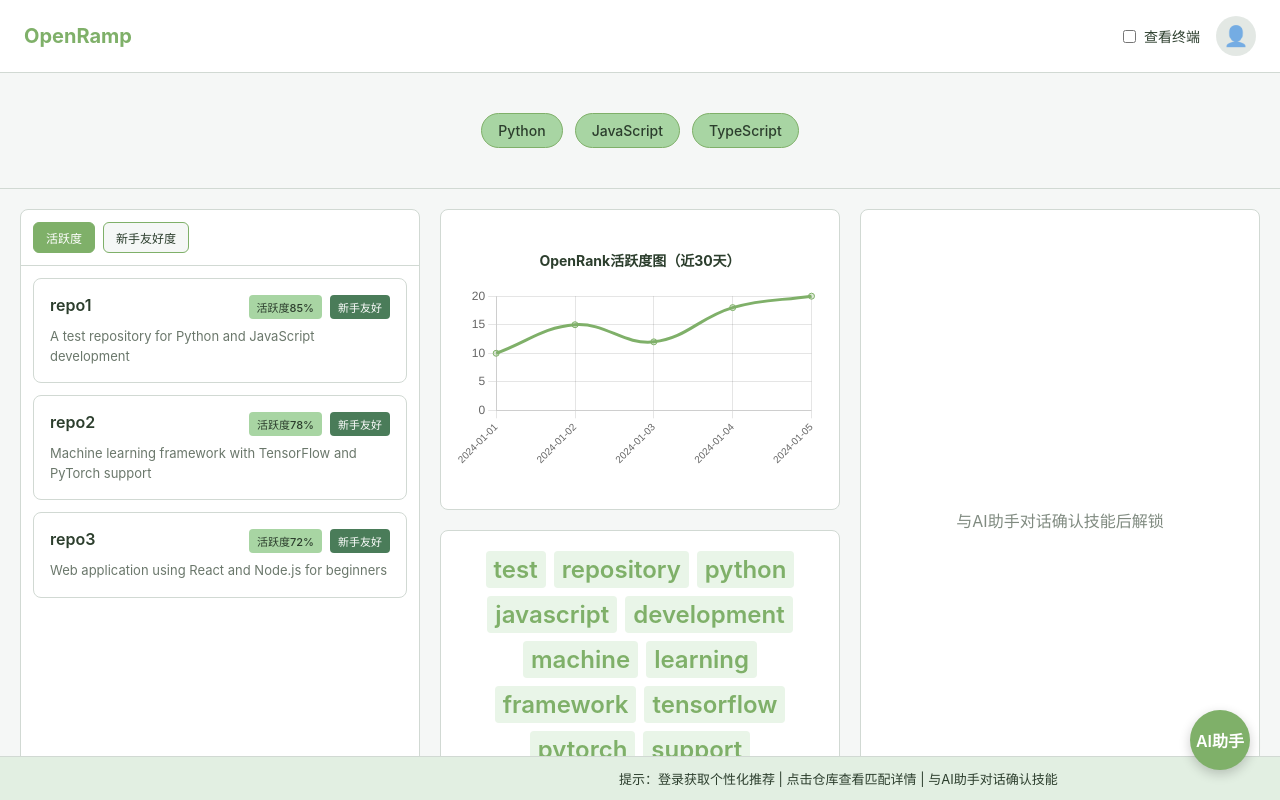
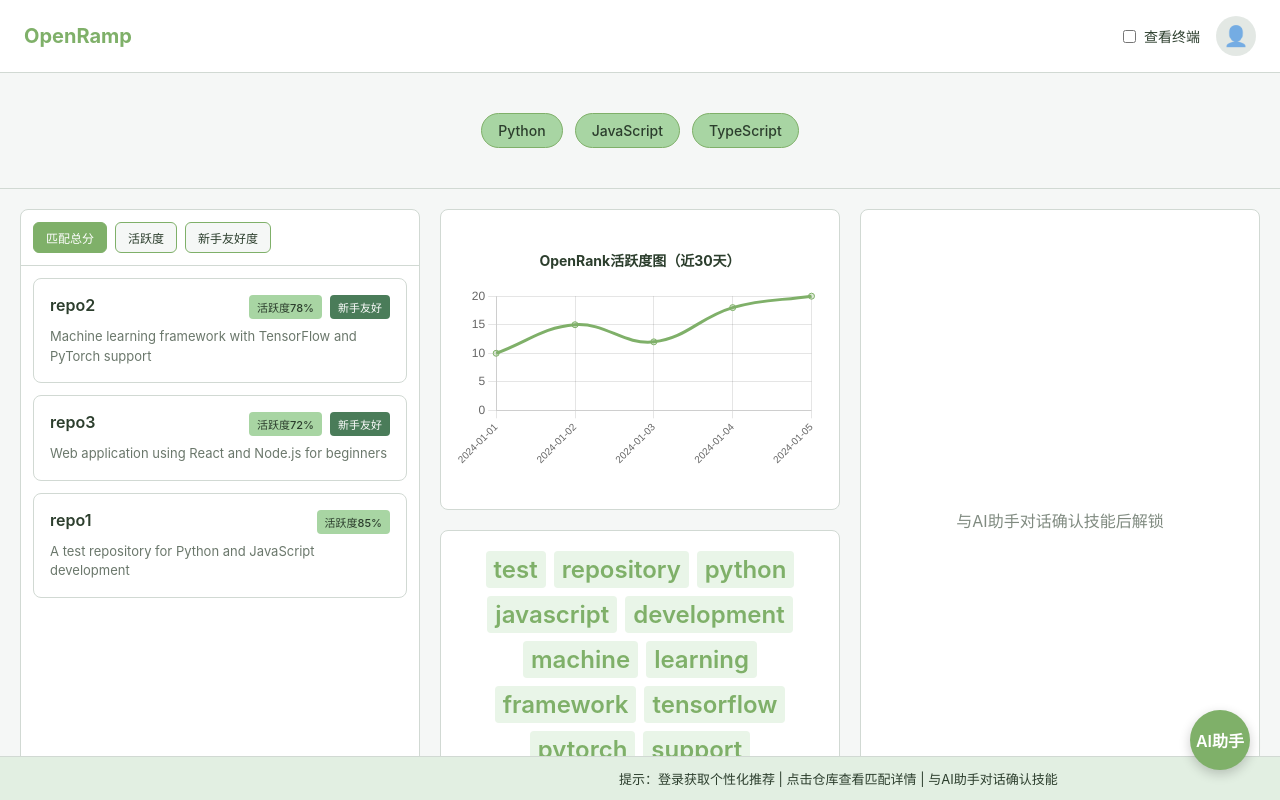
Before and after one commit to AVALorrie37/OpenRamp, a React (Vite) app in the folder frontend/: page / in a window 1280 px wide. Built offline with nearby package versions, Linux system fonts and the light colour scheme.

Commit message:
新增：主页左侧按匹配总分排序

```diff
--- a/frontend/src/components/Module1_MainCenter/RepoList.tsx
+++ b/frontend/src/components/Module1_MainCenter/RepoList.tsx
@@ -7,15 +7,17 @@
   onRepoClick: (repo: RepoResponse) => void
 }
 
-type SortType = 'active' | 'friendly'
+type SortType = 'match' | 'active' | 'friendly'
 
 const RepoList: React.FC<RepoListProps> = ({ repos, onRepoClick }) => {
-  const [sortType, setSortType] = useState<SortType>('active')
+  const [sortType, setSortType] = useState<SortType>('match')
 
   const sortedRepos = [...repos].sort((a, b) => {
-    if (sortType === 'active') {
+    if (sortType === 'match') {
+      return b.composite_score - a.composite_score
+    } else if (sortType === 'active') {
       return b.active_score - a.active_score
-    } else {
+    } else { // friendly
       return b.composite_score - a.composite_score
     }
   })
@@ -32,6 +34,20 @@
         padding: '12px',
         borderBottom: `1px solid ${theme.border}`
       }}>
+        <button
+          onClick={() => setSortType('match')}
+          style={{
+            padding: '6px 12px',
+            backgroundColor: sortType === 'match' ? theme.primary : theme.background,
+            color: sortType === 'match' ? theme.white : theme.text,
+            border: `1px solid ${theme.primary}`,
+            borderRadius: '6px',
+            cursor: 'pointer',
+            fontSize: '12px'
+          }}
+        >
+          匹配总分
+        </button>
         <button
           onClick={() => setSortType('active')}
           style={{
@@ -105,6 +121,16 @@
               <div style={{ display: 'flex', gap: '8px' }}>
                 <span style={{
                   padding: '4px 8px',
+                  backgroundColor: theme.success,
+                  color: theme.white,
+                  borderRadius: '4px',
+                  fontSize: '11px',
+                  fontWeight: 500
+                }}>
+                  匹配{Math.round(repo.composite_score * 100)}%
+                </span>
+                <span style={{
+                  padding: '4px 8px',
                   backgroundColor: theme.primaryLight,
                   color: theme.text,
                   borderRadius: '4px',
--- a/frontend/src/services/mockApi.ts
+++ b/frontend/src/services/mockApi.ts
@@ -10,9 +10,9 @@
       description: 'A test repository for Python and JavaScript development',
       languages: ['Python', 'JavaScript'],
       active_score: 0.85,
-      influence_score: 0.92,
+      influence_score: 0.23,
       demand_score: 0.75,
-      composite_score: 0.84,
+      composite_score: 0.55,
       raw_metrics: {
         openrank: '2024-01-01:10,2024-01-02:15,2024-01-03:12,2024-01-04:18,2024-01-05:20',
         active_dates: '2024-01-01:23,2024-01-02:18',
@@ -40,7 +40,7 @@
       description: 'Web application using React and Node.js for beginners',
       languages: ['JavaScript', 'TypeScript'],
       active_score: 0.72,
-      influence_score: 0.75,
+      influence_score: 0.45,
       demand_score: 0.88,
       composite_score: 0.77,
       raw_metrics: {
```
